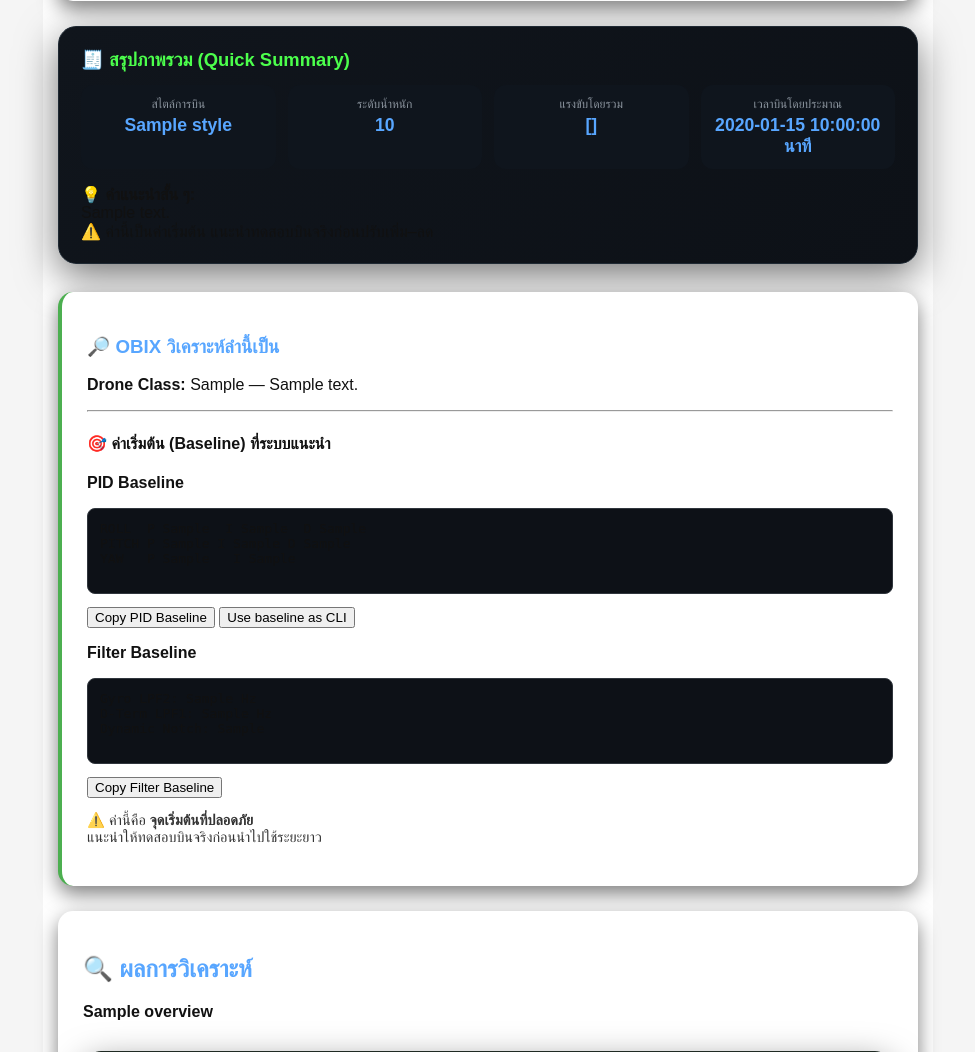
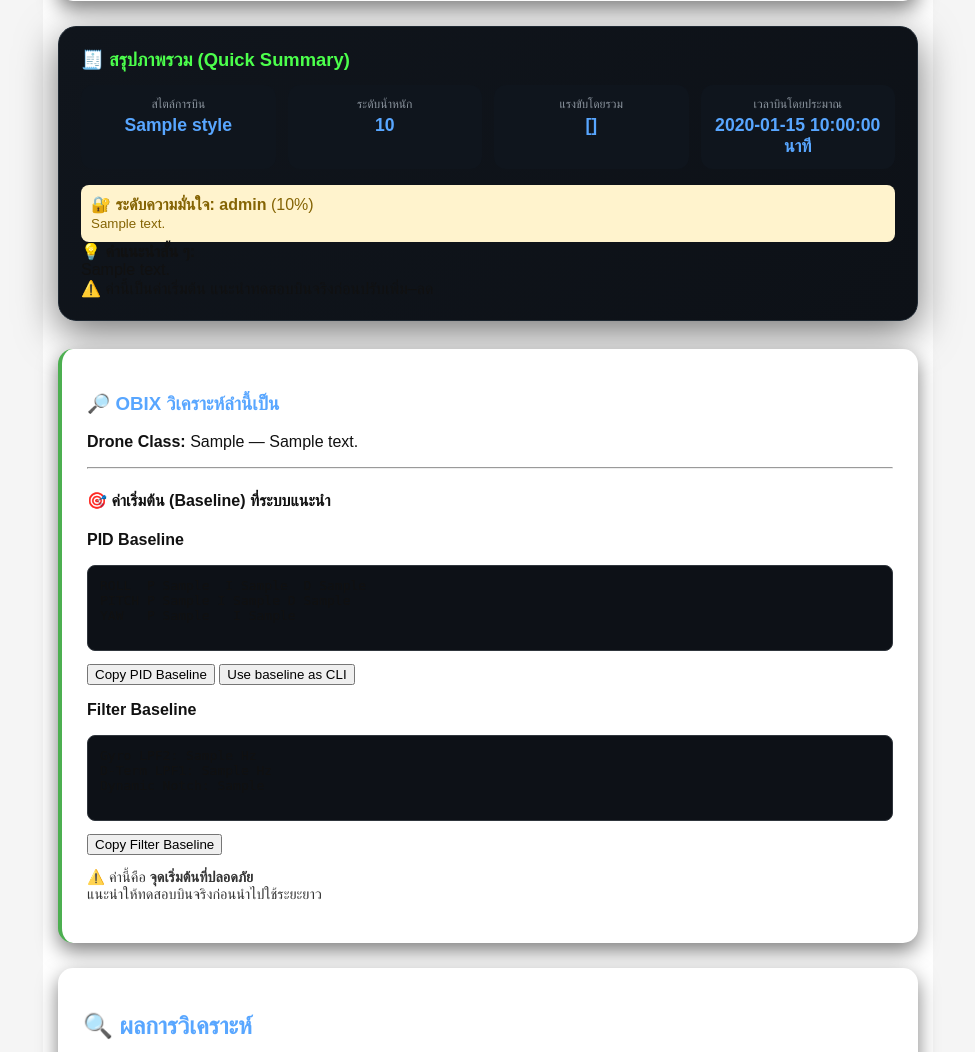
Before and after one commit to Santipap250/obixconfig-doctor, a Python web app: template templates/index.html in a window 1280 px wide. Shown: the part 941-1993 px from the top of the page, without its empty margins (152-1127 px from the left). Run offline with Jinja, Linux system fonts and the light colour scheme; the template is opened without the code that fills it: most values are stand-ins (such as "Sample title", 1, 10 or a date in 2020).

Commit message:
Update index.html
qs-advice

```diff
--- a/templates/index.html
+++ b/templates/index.html
@@ -233,10 +233,15 @@ function copyCLI() {
   </div>
 
   <div class="qs-advice">
-    💡 <strong>คำแนะนำสั้น ๆ:</strong><br>
+    <div class="confidence-box" style="margin-top:10px; padding:10px; border-radius:8px; background:#fff3cd; color:#856404;">
+  <strong>🔐 ระดับความมั่นใจ:</strong>
+  <span style="font-weight:700">{{ analysis.confidence_level }}</span>
+  ({{ analysis.confidence_score }}%)<br>
+  <small>{{ analysis.confidence_desc }}</small>
+</div>
+💡 <strong>คำแนะนำสั้น ๆ:</strong><br>
     {{ analysis.summary }}
   </div>
-
   <div class="qs-warning">
     ⚠️ ค่านี้เป็นค่าเริ่มต้น แนะนำทดสอบบินจริงก่อนปรับเพิ่ม–ลด
   </div>
```
